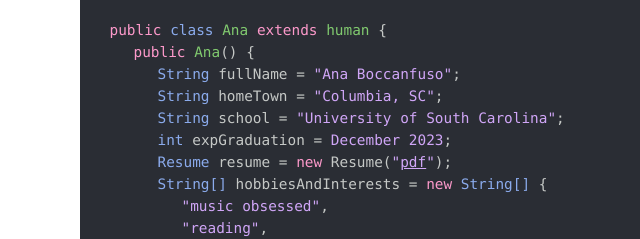
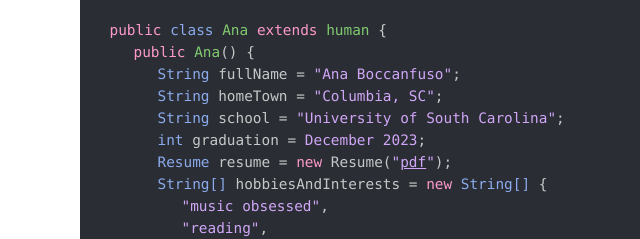
Before and after one commit to anaboccanfuso/anaboccanfuso.github.io, a plain HTML site: page index.html in a window 1280 px wide. Shown: the part 1120-1359 px from the top of the page, 45-685 px from the left. Drawn offline with nearby package versions, Linux system fonts and the light colour scheme; a web font is replaced by a local one.

Commit message:
Update resume and graduation date

```diff
--- a/index.html
+++ b/index.html
@@ -85,13 +85,9 @@
 								<span class="fourth-color">"University of South Carolina"</span><span class="second-color">;</span>
 								<br>
 								<span class="third-color">int</span>
-								<span class="second-color">expGraduation = </span>
+								<span class="second-color">graduation = </span>
 								<span class="fourth-color">December 2023</span><span class="second-color">;</span>
 								<br>
-<!-- 								<span class="third-color">String</span>
-							    <span class="second-color">major = </span>
-								<span class="fourth-color">"Data Science"</span><span class="second-color">;</span>
-								<br> -->
 								<span class="third-color">Resume</span>
 								<span class="second-color">resume = </span>
 								<span class="first-color">new</span>
```
Also changed, not shown: 1 other file.
